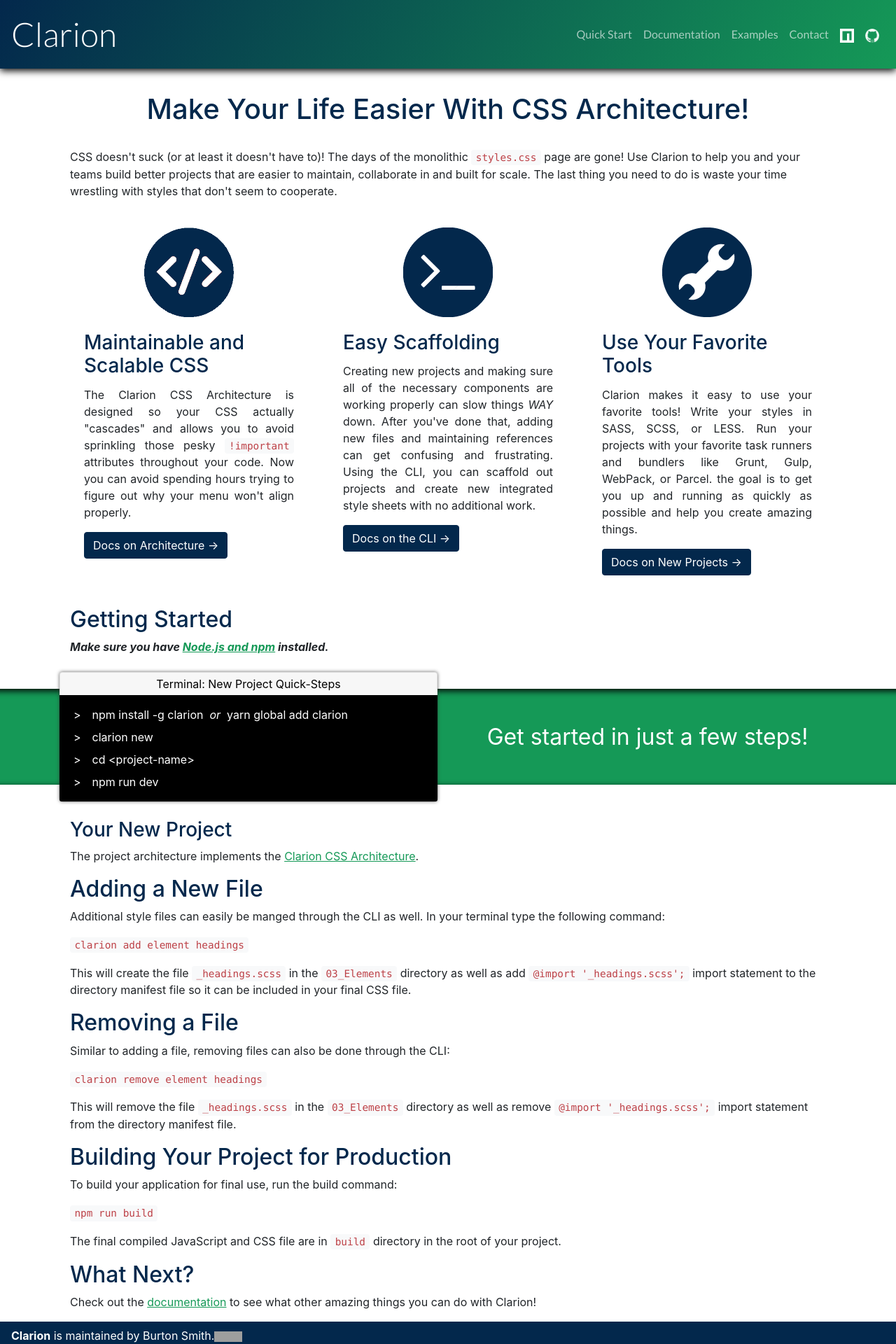
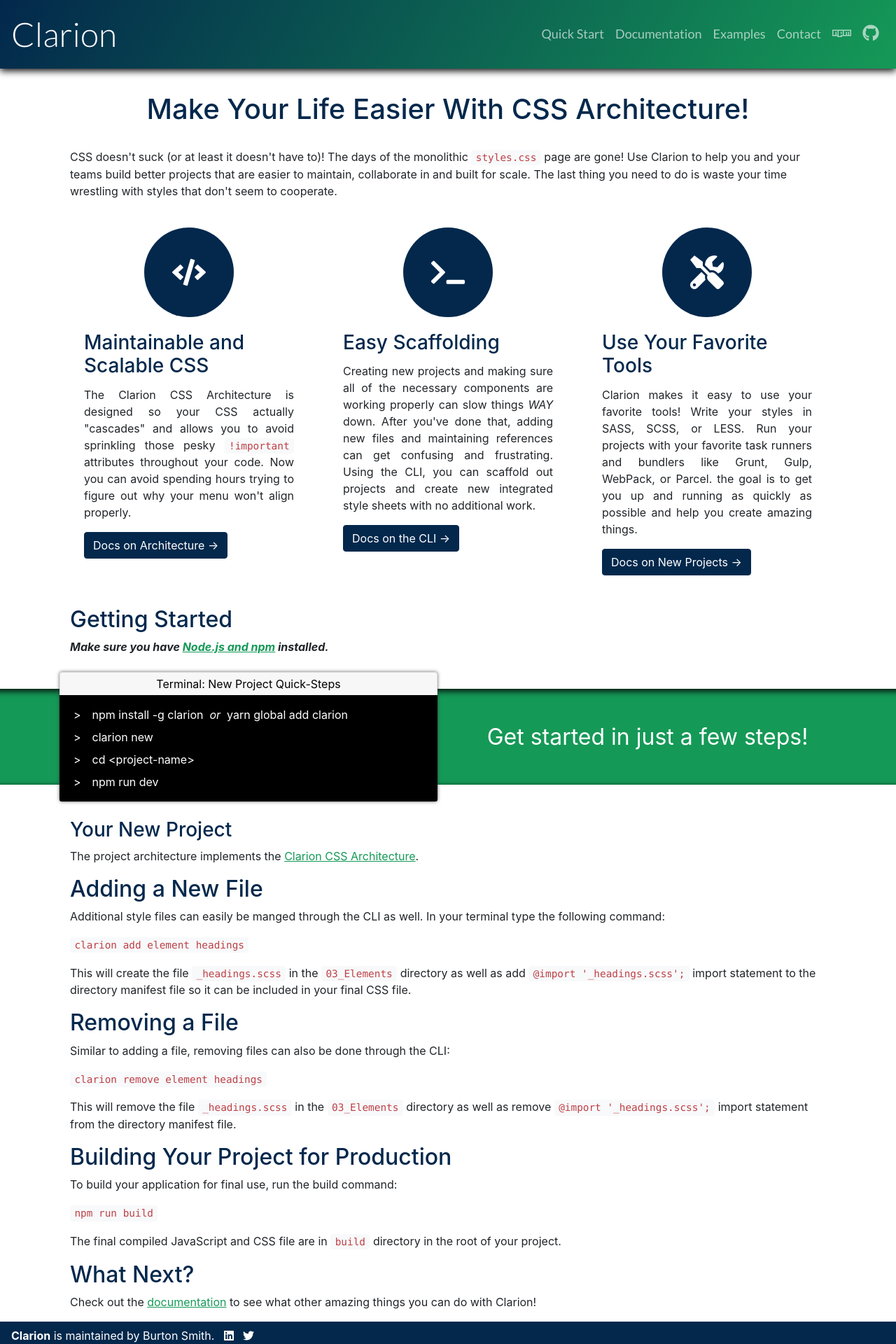
Before and after one commit to break-stuff/clarion, a Nuxt app: page / in a window 1280 px wide. Shown: the top 1920 px of the page at 70% size. Built offline with nearby package versions, Linux system fonts and the light colour scheme; grey boxes are pictures that could not be loaded.

Commit message:
Updated router to show "active" class.

```diff
--- a/assets/sass/01_Base/_reset.scss
+++ b/assets/sass/01_Base/_reset.scss
@@ -12,6 +12,7 @@
     display: flex;
     min-height: calc(100vh - 100px);
     flex-direction: column;
+    overflow-x: hidden;
 }
 
 main {
--- a/assets/sass/04_Components/_card.scss
+++ b/assets/sass/04_Components/_card.scss
@@ -30,6 +30,11 @@
             max-width: 8rem;
             max-height: 8rem;
             margin: auto;
+            font-size: 200px;
+            background-color: $color-primary;
+            color: white;
+            padding: 40px;
+            border-radius: 50%;
         }
 
         &-title {
--- a/assets/sass/04_Components/_navbars.scss
+++ b/assets/sass/04_Components/_navbars.scss
@@ -11,7 +11,12 @@
     .nav-item {
         font-family: $font-lato;
         .nav-link {
+            font-size: 1.125rem;
             color: rgba(250, 250, 250, .65);
+
+            svg {
+                font-size: 1.5rem;
+            }
         }
 
         img {
--- a/components/MainMenu.vue
+++ b/components/MainMenu.vue
@@ -15,7 +15,7 @@
         <div class="collapse navbar-collapse justify-content-end" id="navbarNav">
             <ul class="navbar-nav">
                 <li class="nav-item quick-start">
-                    <nuxt-link class="nav-link" to="/">Quick Start</nuxt-link>
+                    <nuxt-link class="nav-link" to="/" exact>Quick Start</nuxt-link>
                 </li>
                 <li class="nav-item documentation">
                     <nuxt-link class="nav-link" to="/documentation/">Documentation</nuxt-link>
@@ -32,7 +32,8 @@
                         target="_blank"
                         href="https://www.npmjs.com/package/clarion"
                     >
-                        <img src="~/assets/images/npm_icon_white.png" alt="npm icon">
+                        <span class="sr-only">NPM Link</span>
+                        <i class="fab fa-npm"></i>
                     </a>
                 </li>
                 <li class="nav-item">
@@ -41,7 +42,8 @@
                         target="_blank"
                         href="https://github.com/break-stuff/clarion"
                     >
-                        <img src="~/assets/images/githubwhite.png" alt="github icon">
+                        <span class="sr-only">GitHub Link</span>
+                        <i class="fab fa-github"></i>
                     </a>
                 </li>
             </ul>
--- a/components/PageFooter.vue
+++ b/components/PageFooter.vue
@@ -3,11 +3,15 @@
         <span>
             <a href="/">Clarion</a> is maintained by
             <span>Burton Smith.</span>
+            &nbsp;
             <a href="https://www.linkedin.com/in/burton-smith-48132a34">
-                <img src="http://www.clipartsuggest.com/images/88/linkedin-icon-black-and-white-trendsnow-website-QVNsOG-clipart.png" alt="linkedin icon" style="width:20px;" />
+                <span class="sr-only">LinkedIn Link</span>
+                <i class="fab fa-linkedin"></i>
             </a>
+            &nbsp;
             <a href="https://twitter.com/stuffbreaker">
-                <img src="http://www.tscorphans.org/wp-content/uploads/2016/05/Twitter-Icon-White.png" alt="twitter icon" style="width:20px;" />
+                <span class="sr-only">Twitter Link</span>
+                <i class="fab fa-twitter"></i>
             </a>
         </span>
     </nav>
--- a/nuxt.config.js
+++ b/nuxt.config.js
@@ -92,5 +92,8 @@
                 })
             }
         }
+    },
+    router: {
+      linkActiveClass: 'active'
     }
 }
--- a/pages/index.vue
+++ b/pages/index.vue
@@ -9,11 +9,12 @@
         <div class="row headliners">
             <div class="col">
                 <div class="card">
-                    <img
+                    <!-- <img
                         class="card-img-top"
                         src="~/assets/images/code_icon.png"
                         alt="code icon"
-                    >
+                    > -->
+                    <i class="fas fa-code card-img-top"></i>
                     <div class="card-body">
                         <h5 class="card-title">Maintainable and Scalable CSS</h5>
                         <p
@@ -30,11 +31,12 @@
             </div>
             <div class="col">
                 <div class="card">
-                    <img
+                    <!-- <img
                         class="card-img-top"
                         src="~/assets/images/round_terminal.png"
                         alt="terminal icon"
-                    >
+                    > -->
+                    <i class="fas fa-terminal card-img-top"></i>
                     <div class="card-body">
                         <h5 class="card-title">Easy Scaffolding</h5>
                         <p
@@ -48,11 +50,12 @@
             </div>
             <div class="col">
                 <div class="card">
-                    <img
+                    <!-- <img
                         class="card-img-top"
                         src="~/assets/images/screwdriver_logo.png"
                         alt="screwdriver icon"
-                    >
+                    > -->
+                    <i class="fas fa-tools card-img-top"></i>
                     <div class="card-body">
                         <h5 class="card-title">Use Your Favorite Tools</h5>
                         <p
```
Also changed, not shown: 1 other file (tests, documents, lock files or other folders). Lines whose indentation alone changed are shown as unchanged.
